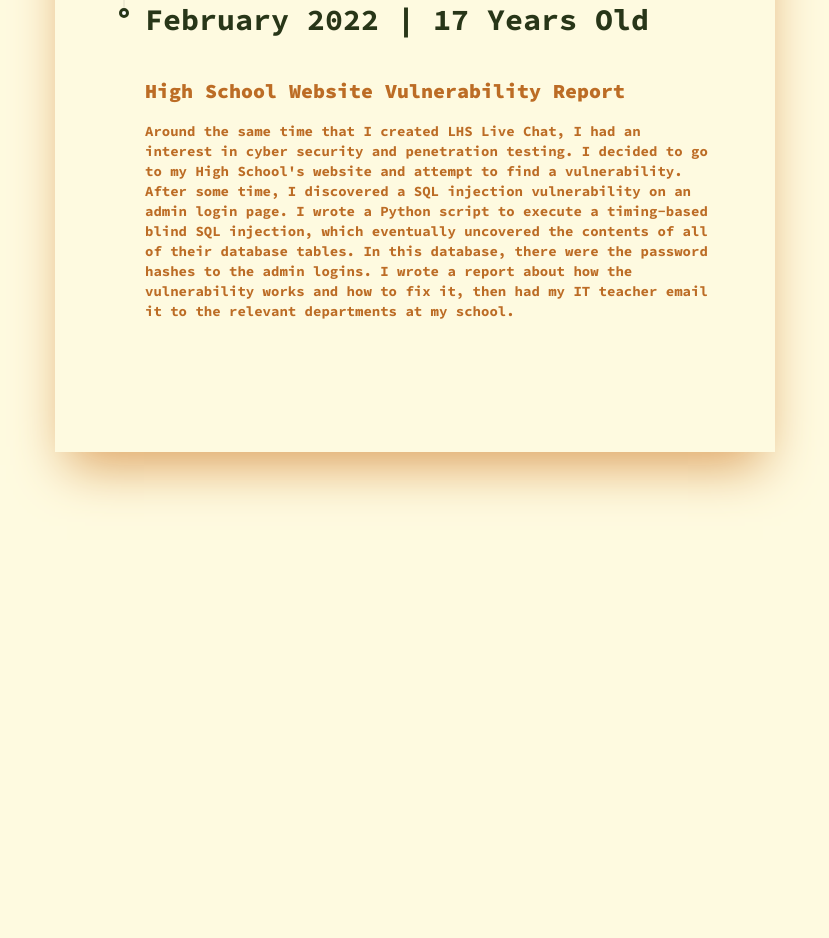
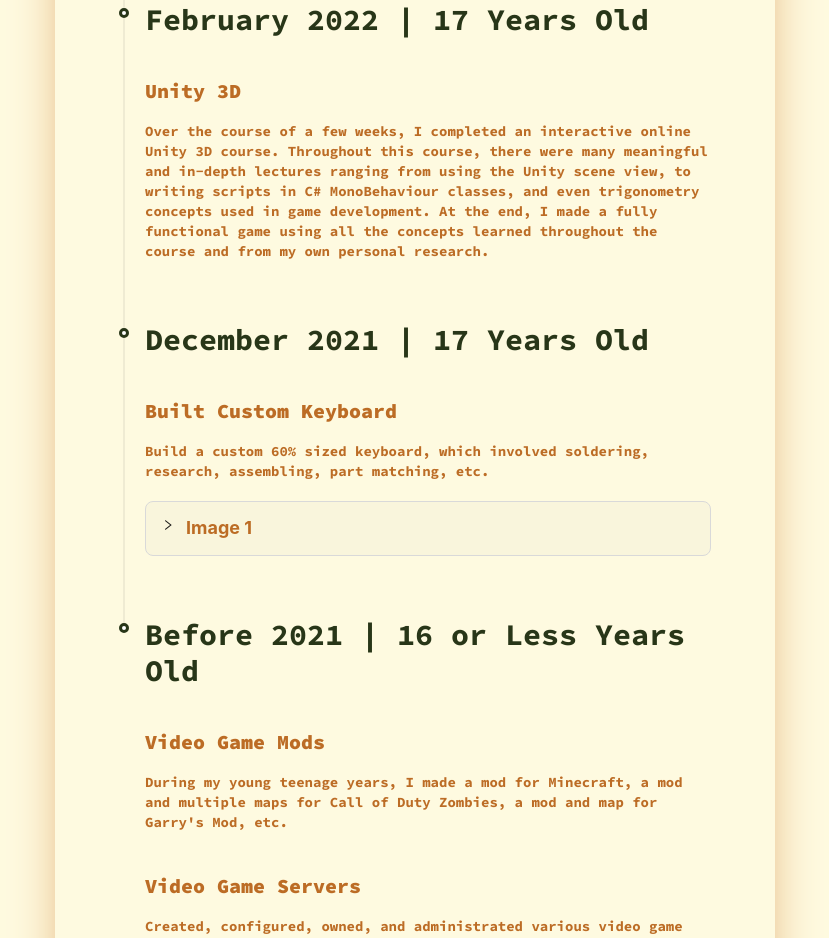
Before and after one commit to paulsparks/personal-portfolio, a Next.js app: page / in a window 1280 px wide. Shown: the part 1760-2698 px from the top of the page, without its empty margins (225-1054 px from the left). Before the commit the page ends 2452 px from the top, so only its background shows below. Built offline with nearby package versions, Linux system fonts and the light colour scheme.

Commit message:
add more content

```diff
--- a/pages/index.tsx
+++ b/pages/index.tsx
@@ -1,5 +1,5 @@
 import type { NextPage } from "next";
-import { Collapse, CollapseProps, Timeline, Typography } from "antd";
+import { Button, Collapse, CollapseProps, Timeline } from "antd";
 import { Source_Code_Pro } from "next/font/google";
 import Image from "next/image";
 import headshot from "@/assets/images/headshot.png";
@@ -8,6 +8,7 @@ import resourceMap2 from "@/assets/images/ss2.png";
 import resourceMap3 from "@/assets/images/ss3.png";
 import lhsChat1 from "@/assets/images/lhschat1.png";
 import lhsChat2 from "@/assets/images/lhschat2.png";
+import keyboard from "@/assets/images/keyboard.jpg";
 
 
 
@@ -47,6 +48,14 @@ const HomePage: NextPage = () => {
       key: "2",
       label: "Image 2",
       children: <Image className={itemStyles}  width={1914} height={924} alt="project 1 image" src={lhsChat1} />,
+    },
+  ];
+
+  const keyboardDropdown: CollapseProps["items"] = [
+    {
+      key: "1",
+      label: "Image 1",
+      children: <Image className={itemStyles + " mb-10"}  width={1061} height={402} alt="keyboard image" src={keyboard} />,
     },
   ];
 
@@ -106,14 +115,41 @@ const HomePage: NextPage = () => {
             {
               children: <>
                 <h1 className={sourceCodePro.className + " text-[#283618] text-3xl mb-10"}>February 2022 | 17 Years Old</h1>
-                <h2 className={sourceCodeProBold.className + " text-xl mt-10"}>High School Website Vulnerability Report</h2>
+                <h2 className={sourceCodeProBold.className + " text-xl"}>Unity 3D</h2>
                 <p className={sourceCodePro.className + " mt-4 text-sm mb-10"}>
-                  Around the same time that I created LHS Live Chat, I had an interest in cyber security and penetration testing.
-                  I decided to go to my High School&apos;s website and attempt to find a vulnerability.
-                  After some time, I discovered a SQL injection vulnerability on an admin login page. I wrote a Python script to
-                  execute a timing-based blind SQL injection, which eventually uncovered the contents of all of their database tables.
-                  In this database, there were the password hashes to the admin logins. I wrote a report about how the vulnerability works
-                  and how to fix it, then had my IT teacher email it to the relevant departments at my school.
+                  Over the course of a few weeks, I completed an interactive online Unity 3D course. Throughout this course, there were many
+                  meaningful and in-depth lectures ranging from using the Unity scene view, to writing scripts in C# MonoBehaviour classes,
+                  and even trigonometry concepts used in game development. At the end, I made a fully functional game using all the
+                  concepts learned throughout the course and from my own personal research.
+                </p>
+              </>,
+              className: timelineChildrenStyles,
+            },
+            {
+              children: <>
+                <h1 className={sourceCodePro.className + " text-[#283618] text-3xl mb-10"}>December 2021 | 17 Years Old</h1>
+                <h2 className={sourceCodeProBold.className + " text-xl"}>Built Custom Keyboard</h2>
+                <p className={sourceCodePro.className + " mt-4 text-sm"}>
+                  Build a custom 60% sized keyboard, which involved soldering, research, assembling, part matching, etc.
+                </p>
+                <Collapse accordion className="mt-5 text-lg mb-10" items={keyboardDropdown} />
+              </>,
+              className: timelineChildrenStyles,
+            },
+            {
+              children: <>
+                <h1 className={sourceCodePro.className + " text-[#283618] text-3xl mb-10"}>Before 2021 | 16 or Less Years Old</h1>
+                <h2 className={sourceCodeProBold.className + " text-xl"}>Video Game Mods</h2>
+                <p className={sourceCodePro.className + " mt-4 text-sm"}>
+                  During my young teenage years, I made a mod for Minecraft, a mod and multiple maps for Call of Duty Zombies,
+                  a mod and map for Garry&apos;s Mod, etc.
+                </p>
+
+                <h2 className={sourceCodeProBold.className + " text-xl mt-10"}>Video Game Servers</h2>
+                <p className={sourceCodePro.className + " mt-4 text-sm"}>
+                  Created, configured, owned, and administrated various video game servers at a very young age. This mostly involved
+                  lots of research, beginner networking concepts, editing JSON files, and writing simple custom scripts.
+                  One of my servers turned a profit in donations.
                 </p>
               </>,
               className: timelineChildrenStyles,
@@ -123,6 +159,6 @@ const HomePage: NextPage = () => {
       </div>
     </div>
   );
-}
+};
 
 export default HomePage;
```
Also changed, not shown: assets/images/keyboard.jpg (added).
